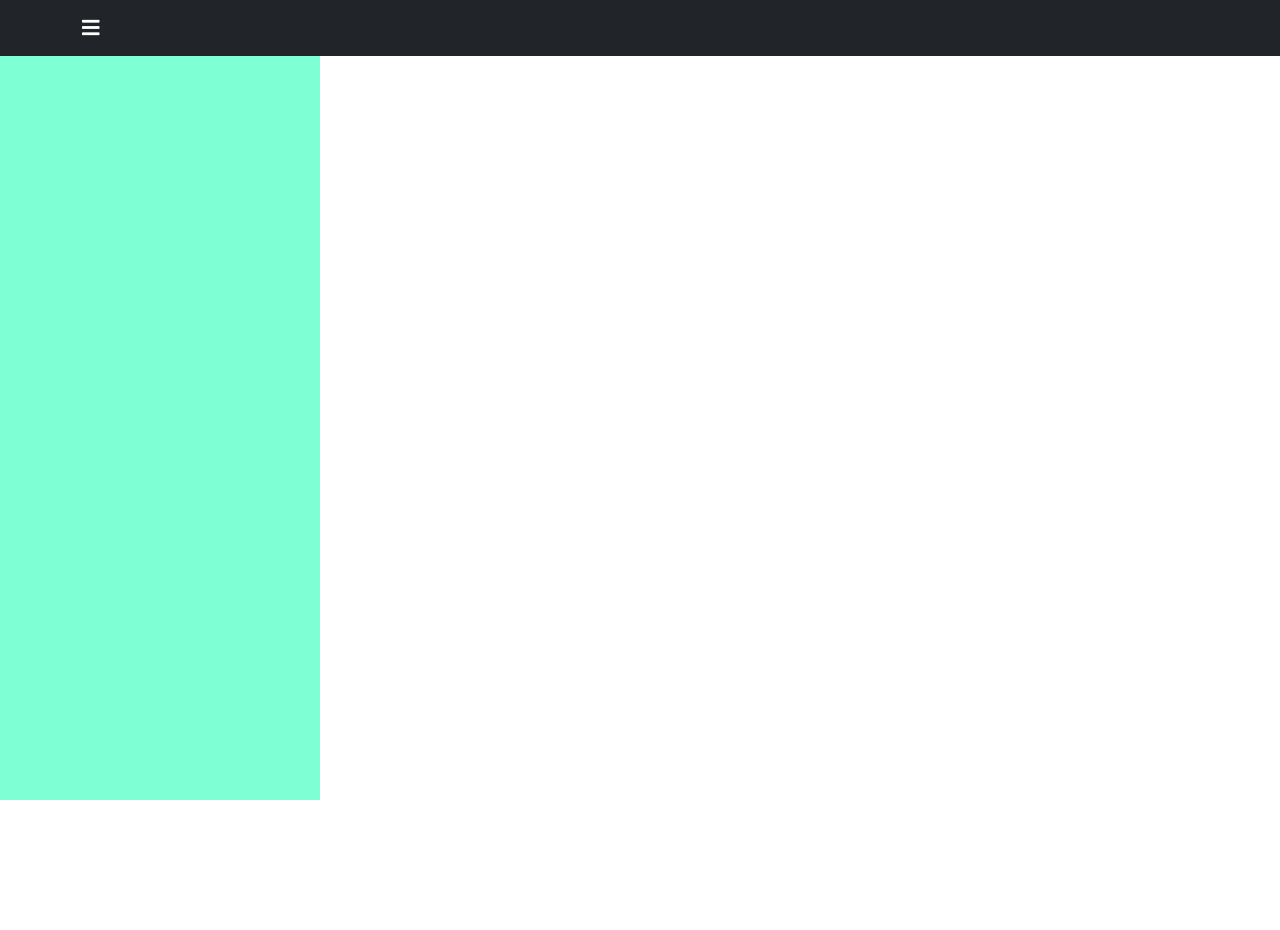
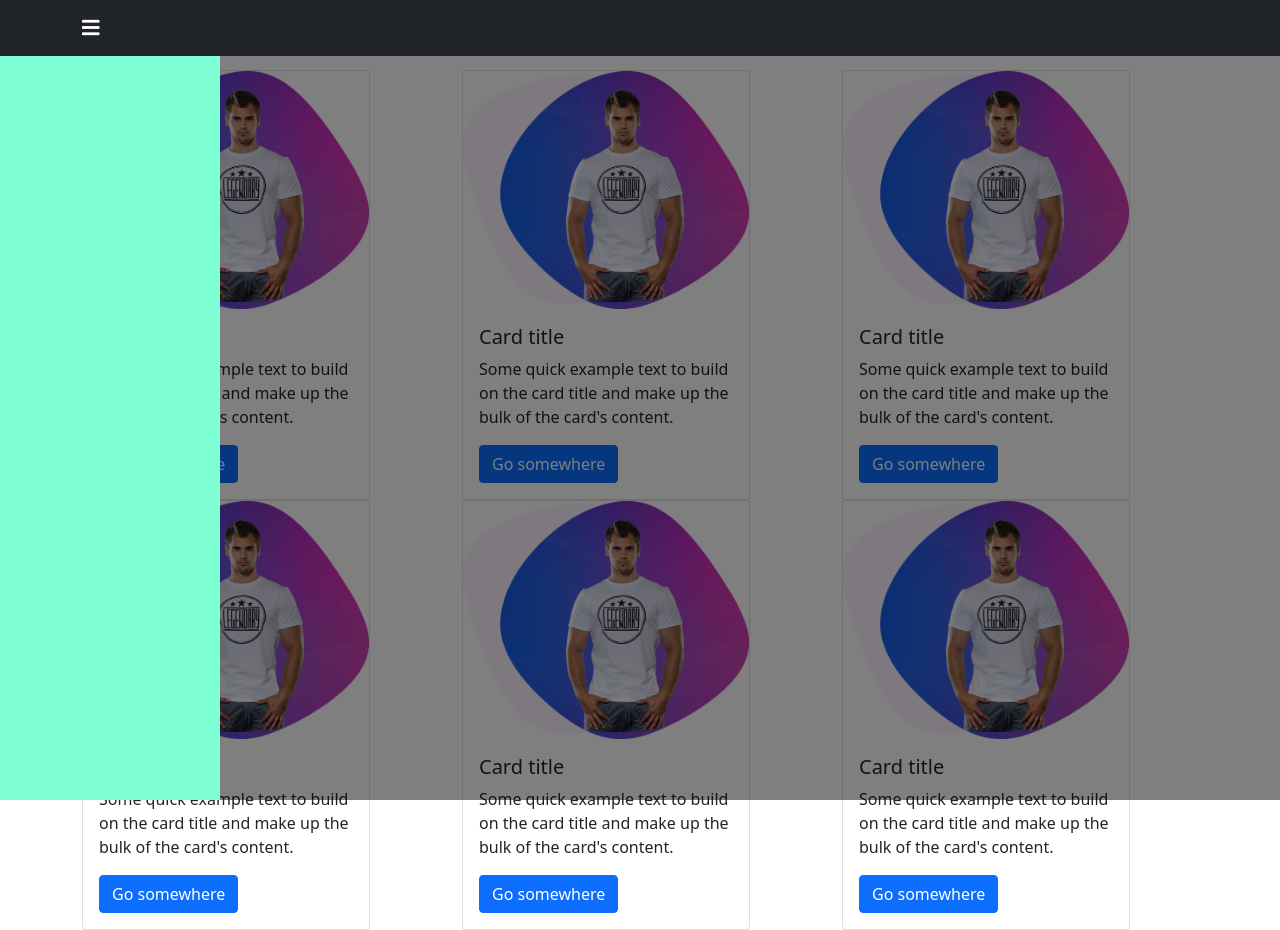
Before and after one commit to majharul-web/Modern-SideNav-Project, a plain HTML site: page index.html in a window 1280 px wide. Both pictures are taken after a click on the link 90 px from the left and 28 px from the top of the page. Before the commit the page ends 800 px from the top, so only its background shows below. Drawn offline with Linux system fonts and the light colour scheme.

Commit message:
main content added

```diff
--- a/index.html
+++ b/index.html
@@ -22,9 +22,111 @@
         <a id="navMenuIcon" class="navbar-brand" href="#"> <i class="fa fa-bars"></i> </a>
       </div>
     </nav>
+
     <div id="sidNavID" class="sidNavClose"></div>
+
+    <div id="contentOverlayID" class="contentOverlayClose"></div>
+
+    <div class="mainContent">
+      <div class="container">
+        <div class="row">
+          <div class="col-md-4">
+            <!-- card -->
+            <div class="card" style="width: 18rem">
+              <img src="img/about-us.png" class="card-img-top" alt="..." />
+              <div class="card-body">
+                <h5 class="card-title">Card title</h5>
+                <p class="card-text">
+                  Some quick example text to build on the card title and make up the bulk of the card's
+                  content.
+                </p>
+                <a href="#" class="btn btn-primary">Go somewhere</a>
+              </div>
+            </div>
+          </div>
+
+          <div class="col-md-4">
+            <!-- card -->
+            <div class="card" style="width: 18rem">
+              <img src="img/about-us.png" class="card-img-top" alt="..." />
+              <div class="card-body">
+                <h5 class="card-title">Card title</h5>
+                <p class="card-text">
+                  Some quick example text to build on the card title and make up the bulk of the card's
+                  content.
+                </p>
+                <a href="#" class="btn btn-primary">Go somewhere</a>
+              </div>
+            </div>
+          </div>
+
+          <div class="col-md-4">
+            <!-- card -->
+            <div class="card" style="width: 18rem">
+              <img src="img/about-us.png" class="card-img-top" alt="..." />
+              <div class="card-body">
+                <h5 class="card-title">Card title</h5>
+                <p class="card-text">
+                  Some quick example text to build on the card title and make up the bulk of the card's
+                  content.
+                </p>
+                <a href="#" class="btn btn-primary">Go somewhere</a>
+              </div>
+            </div>
+          </div>
+        </div>
+        <div class="row">
+          <div class="col-md-4">
+            <!-- card -->
+            <div class="card" style="width: 18rem">
+              <img src="img/about-us.png" class="card-img-top" alt="..." />
+              <div class="card-body">
+                <h5 class="card-title">Card title</h5>
+                <p class="card-text">
+                  Some quick example text to build on the card title and make up the bulk of the card's
+                  content.
+                </p>
+                <a href="#" class="btn btn-primary">Go somewhere</a>
+              </div>
+            </div>
+          </div>
+
+          <div class="col-md-4">
+            <!-- card -->
+            <div class="card" style="width: 18rem">
+              <img src="img/about-us.png" class="card-img-top" alt="..." />
+              <div class="card-body">
+                <h5 class="card-title">Card title</h5>
+                <p class="card-text">
+                  Some quick example text to build on the card title and make up the bulk of the card's
+                  content.
+                </p>
+                <a href="#" class="btn btn-primary">Go somewhere</a>
+              </div>
+            </div>
+          </div>
+
+          <div class="col-md-4">
+            <!-- card -->
+            <div class="card" style="width: 18rem">
+              <img src="img/about-us.png" class="card-img-top" alt="..." />
+              <div class="card-body">
+                <h5 class="card-title">Card title</h5>
+                <p class="card-text">
+                  Some quick example text to build on the card title and make up the bulk of the card's
+                  content.
+                </p>
+                <a href="#" class="btn btn-primary">Go somewhere</a>
+              </div>
+            </div>
+          </div>
+        </div>
+      </div>
+    </div>
+
     <!-- jquery js -->
     <script src="js/jquery3.js"></script>
+
     <!-- bootstrap js -->
     <script src="js/bootstrap.bundle.min.js"></script>
 
@@ -33,13 +135,36 @@
     <script type="text/javascript">
       $("#navMenuIcon").click(function () {
         let sidNavID = $("#sidNavID");
+        let contentOverlayID = $("#contentOverlayID");
 
         if (sidNavID.hasClass("sidNavClose")) {
           sidNavID.removeClass("sidNavClose");
           sidNavID.addClass("sidNavOpen");
+          contentOverlayID.removeClass("contentOverlayClose");
+          contentOverlayID.addClass("contentOverlay");
         } else {
           sidNavID.removeClass("sidNavOpen");
           sidNavID.addClass("sidNavClose");
+          contentOverlayID.removeClass("contentOverlay");
+          contentOverlayID.addClass("contentOverlayClose");
+        }
+      });
+
+      //
+      $("#contentOverlayID").click(function () {
+        let sidNavID = $("#sidNavID");
+        let contentOverlayID = $("#contentOverlayID");
+
+        if (sidNavID.hasClass("sidNavClose")) {
+          sidNavID.removeClass("sidNavClose");
+          sidNavID.addClass("sidNavOpen");
+          contentOverlayID.removeClass("contentOverlayClose");
+          contentOverlayID.addClass("contentOverlay");
+        } else {
+          sidNavID.removeClass("sidNavOpen");
+          sidNavID.addClass("sidNavClose");
+          contentOverlayID.removeClass("contentOverlay");
+          contentOverlayID.addClass("contentOverlayClose");
         }
       });
     </script>
--- a/style.css
+++ b/style.css
@@ -8,13 +8,14 @@
 
 .sidNavOpen {
     height: 100%;
-    width: 25%;
+    width: 220px;
     background-color: aquamarine ;
     position: fixed;
     top: 0;
     left: 0;
     overflow-y: hidden;
     transition: 0.1s;
+    z-index: 10;
 
 }
 .sidNavClose {
@@ -29,3 +30,22 @@
 
     padding-top: 20px;
 }
+.contentOverlay{
+   display: block;
+   position: fixed;
+   top: 0;
+   left: 0;
+   right: 0;
+   bottom: 0;
+   background-color: rgba(0, 0, 0, 0.5);
+   z-index: 7;
+   cursor: pointer;
+}
+.contentOverlayClose{
+    display: none;
+}
+
+.mainContent{
+    z-index: 5;
+    margin-top: 70px;
+}
```
Also changed, not shown: img/about-us.png (added).
